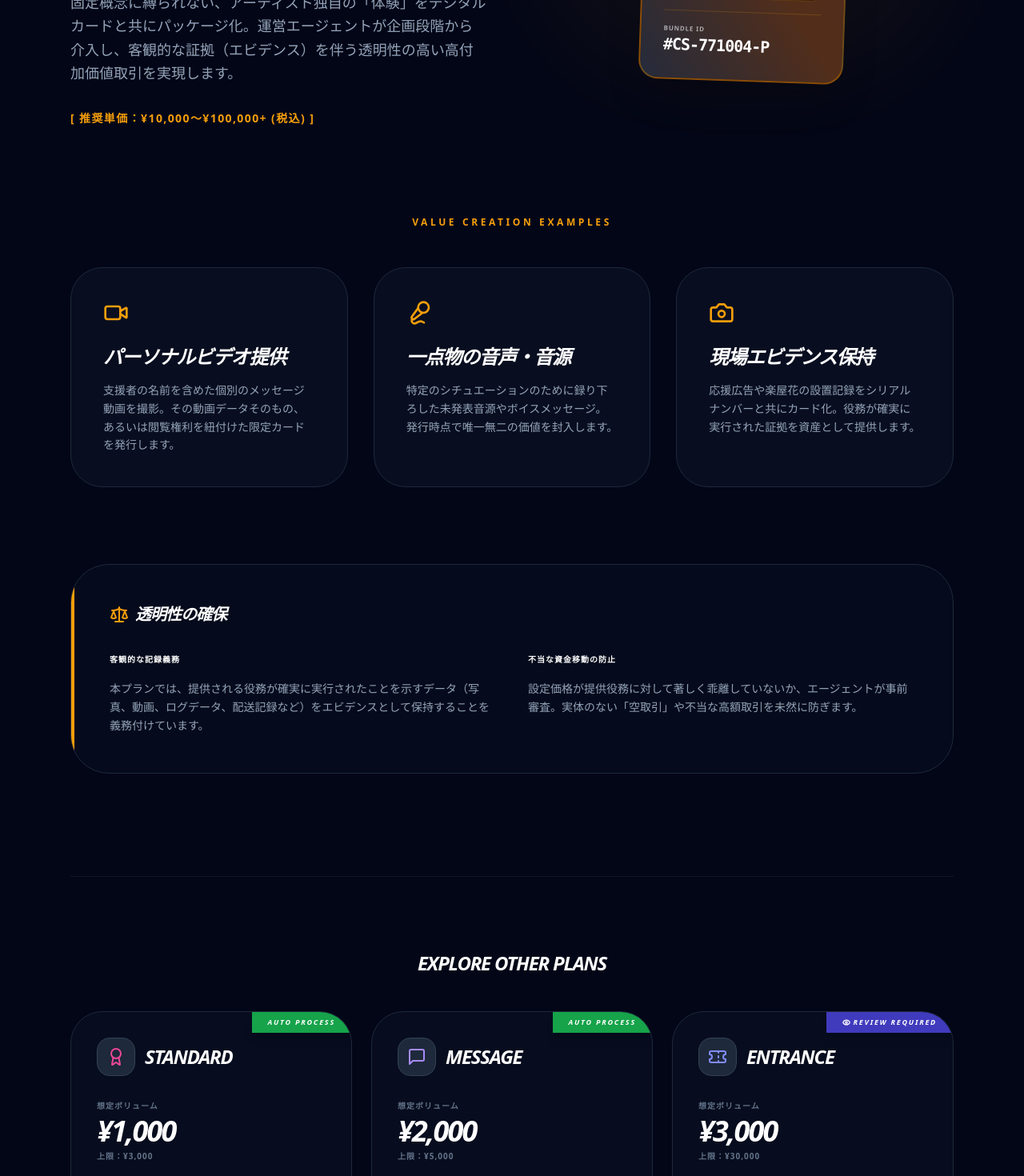
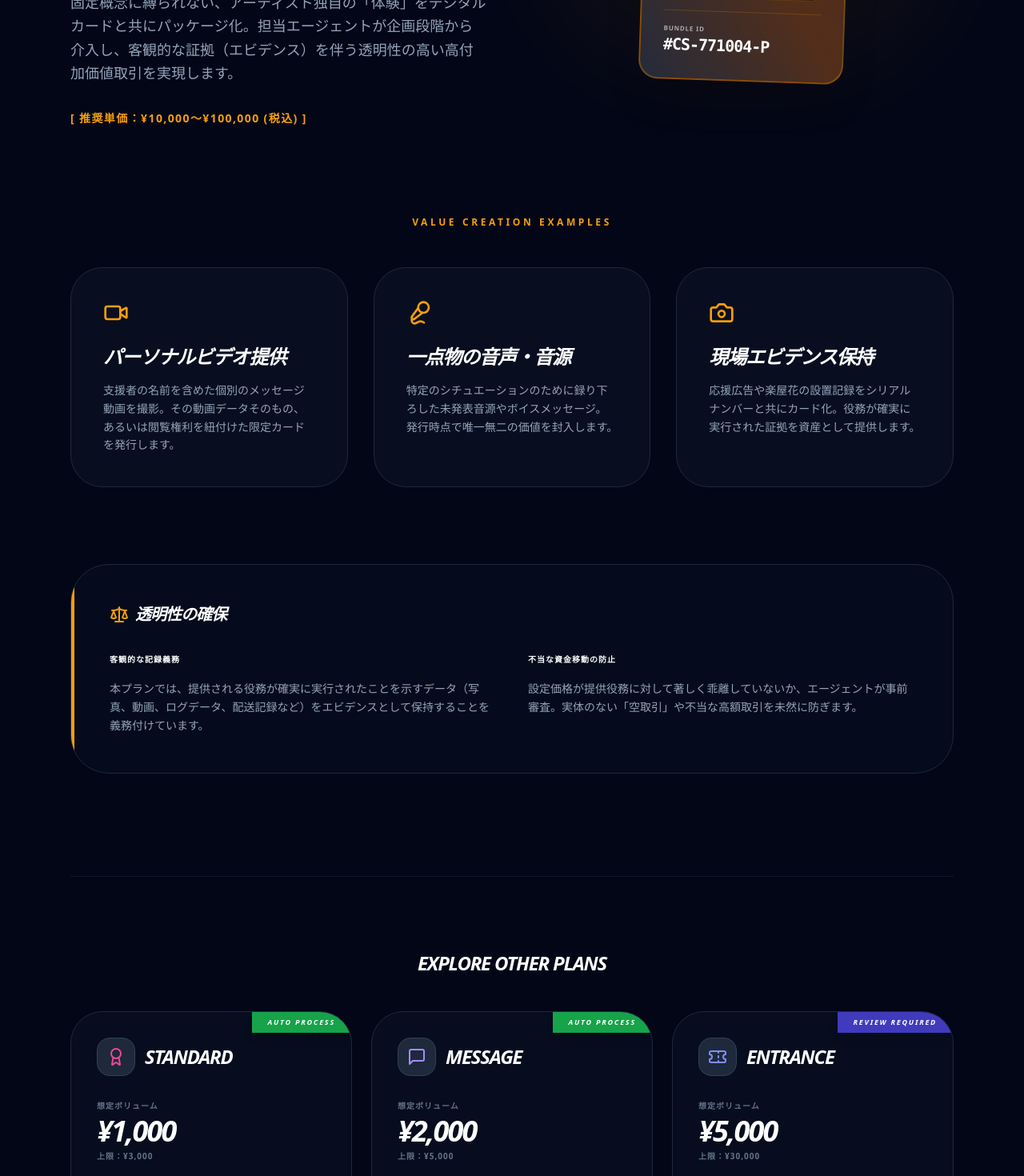
Before and after one commit to spacemindhiro/direct-cheers, a Next.js app: page /concept/custom in a window 1280 px wide. Shown: the part 500-1970 px from the top of the page at 80% size. Built offline with nearby package versions, Linux system fonts and the light colour scheme; no server answers; grey boxes are pictures that could not be loaded.

Commit message:
商品ラインナップの説明ページを追加

```diff
--- a/app/concept/custom/page.tsx
+++ b/app/concept/custom/page.tsx
@@ -43,10 +43,10 @@ export default function CustomPlanPage() {
               アイデアを、<br /><span className="bg-gradient-to-r from-amber-400 to-orange-500 bg-clip-text text-transparent">価値ある資産へ。</span>
             </h1>
             <p className="text-lg text-slate-400 leading-relaxed font-medium">
-              固定概念に縛られない、アーティスト独自の「体験」をデジタルカードと共にパッケージ化。運営エージェントが企画段階から介入し、客観的な証拠（エビデンス）を伴う透明性の高い高付加価値取引を実現します。
+              固定概念に縛られない、アーティスト独自の「体験」をデジタルカードと共にパッケージ化。担当エージェントが企画段階から介入し、客観的な証拠（エビデンス）を伴う透明性の高い高付加価値取引を実現します。
             </p>
             <p className="text-amber-500 font-bold text-sm tracking-widest uppercase">
-              [ 推奨単価：¥10,000〜¥100,000+ (税込) ]
+              [ 推奨単価：¥10,000〜¥100,000 (税込) ]
             </p>
           </div>
 
@@ -179,7 +179,7 @@ export default function CustomPlanPage() {
             {/* Entrance (Review Process) */}
             <Link href="/concept/entrance" className="relative p-8 rounded-[2.5rem] bg-slate-900/40 border border-slate-800 flex flex-col group hover:border-indigo-500/50 transition-all text-left overflow-hidden">
               <div className="absolute top-0 right-0 z-10 px-5 py-1.5 bg-indigo-600/80 text-white text-[9px] font-black uppercase tracking-[0.2em] italic shadow-lg flex items-center gap-1">
-                <Eye size={10} strokeWidth={3} /> Review Required
+                 Review Required
               </div>
               <div className="flex items-center gap-3 mb-8">
                 <div className="w-12 h-12 rounded-2xl bg-slate-800 flex items-center justify-center text-indigo-400 border border-slate-700 group-hover:bg-indigo-500/10 transition-colors"><Ticket size={24} /></div>
@@ -187,7 +187,7 @@ export default function CustomPlanPage() {
               </div>
               <div className="mb-8 leading-none">
                 <p className="text-slate-500 text-[10px] uppercase font-bold tracking-widest mb-1">想定ボリューム</p>
-                <p className="text-4xl font-black text-white italic tracking-tighter leading-tight">¥3,000</p>
+                <p className="text-4xl font-black text-white italic tracking-tighter leading-tight">¥5,000</p>
                 <p className="text-[10px] font-bold text-slate-500 mt-1 uppercase tracking-widest">上限：¥30,000</p>
               </div>
               <ul className="text-sm text-slate-400 space-y-3.5 mb-10 flex-1 font-medium">
```
